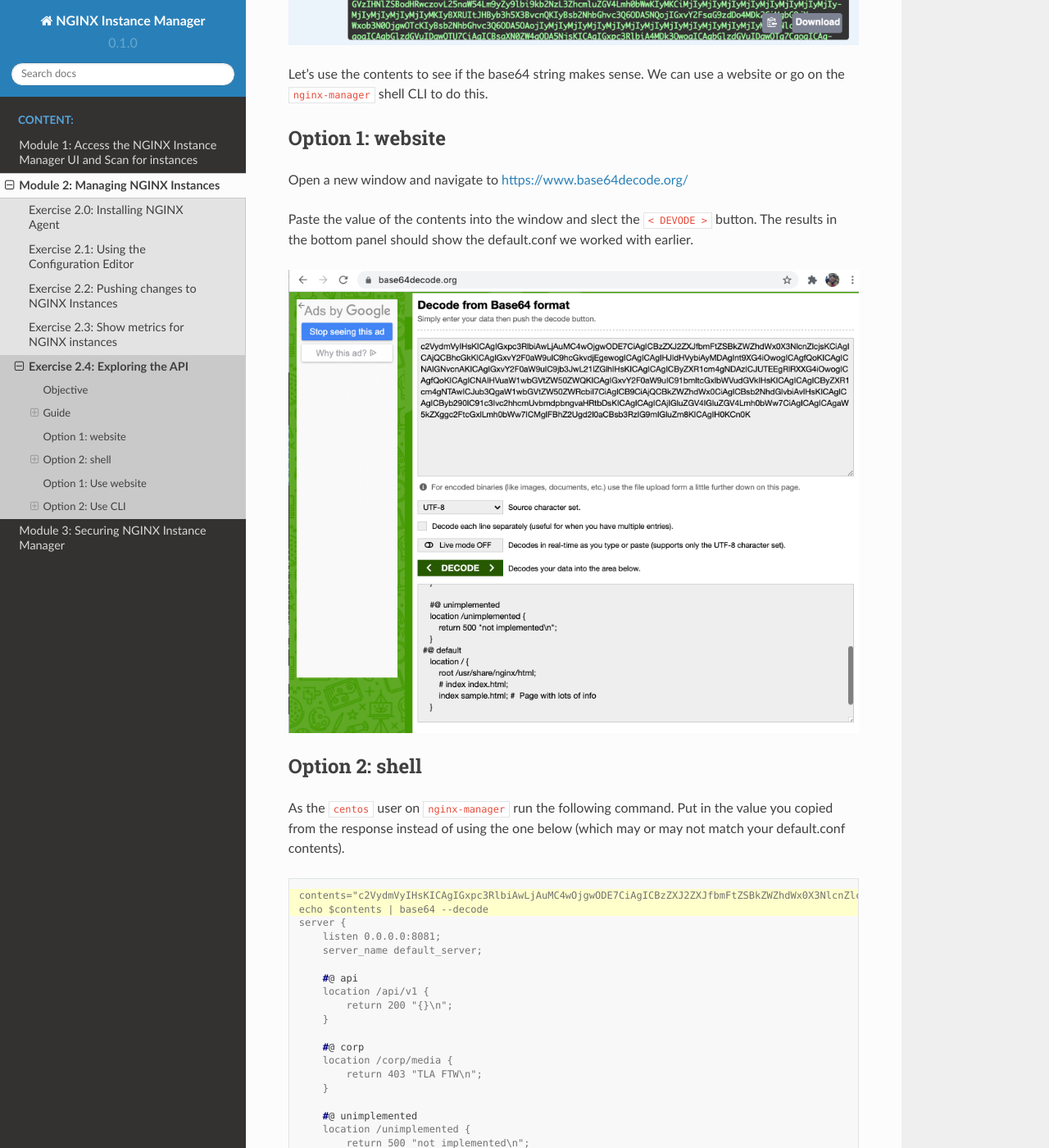
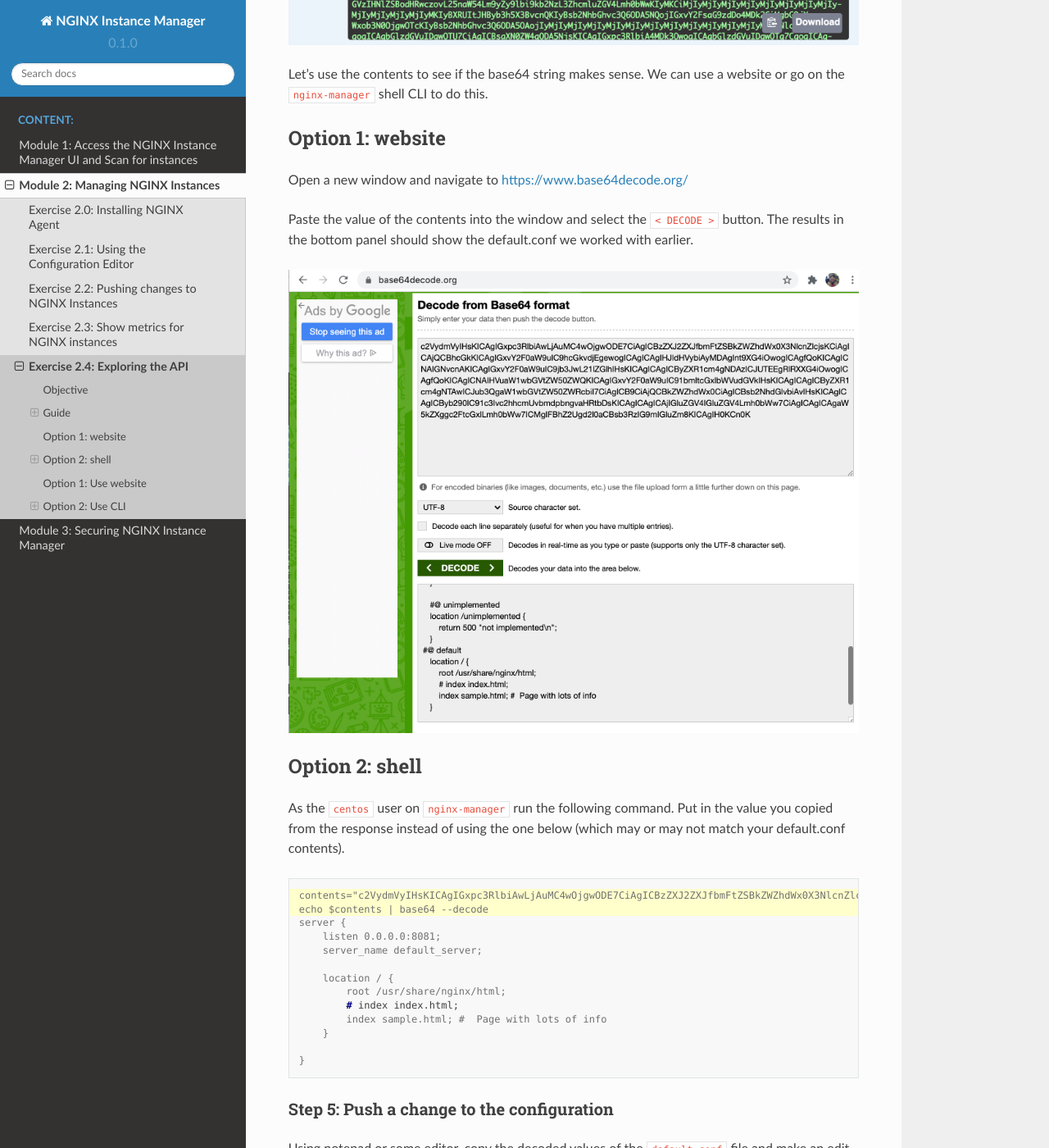
Before and after one commit to GBond/nginx-instance-manager-lab, a Sphinx documentation site: the page built from docs/source/module2/2.4-swagger-api.rst, in a window 1280 px wide and 1400 px high, scrolled down 6915 px. Shown: the whole window at 82% size. Built offline with Sphinx 7.4.7 and the Read the Docs theme 2.0.0, drawn with Linux system fonts in a browser that asks for light colours; pages that are not in the unit, such as notebooks, are missing from menus; some of the changed text lies outside the part shown.

Commit message:
updated 2.4

```diff
--- a/docs/source/module2/2.4-swagger-api.rst
+++ b/docs/source/module2/2.4-swagger-api.rst
@@ -156,7 +156,7 @@
 Open a new window
 and navigate to https://www.base64decode.org/
 
-Paste the value of the contents into the window and slect the ``< DEVODE >`` button.
+Paste the value of the contents into the window and select the ``< DECODE >`` button.
 The results in the bottom panel should show the default.conf we worked with earlier.
 
 .. image:: ./API-base64-decode.png
@@ -177,21 +177,6 @@
         listen 0.0.0.0:8081;
         server_name default_server;
 
-        #@ api
-        location /api/v1 {
-            return 200 "{}\n";
-        }
-
-        #@ corp
-        location /corp/media {
-            return 403 "TLA FTW\n";
-        }
-
-        #@ unimplemented
-        location /unimplemented {
-            return 500 "not implemented\n";
-        }
-    #@ default
         location / {
             root /usr/share/nginx/html;
             # index index.html;
```
Also changed, not shown: other parts of docs/source/module2/2.4-swagger-api.rst (+1 -1 lines).
